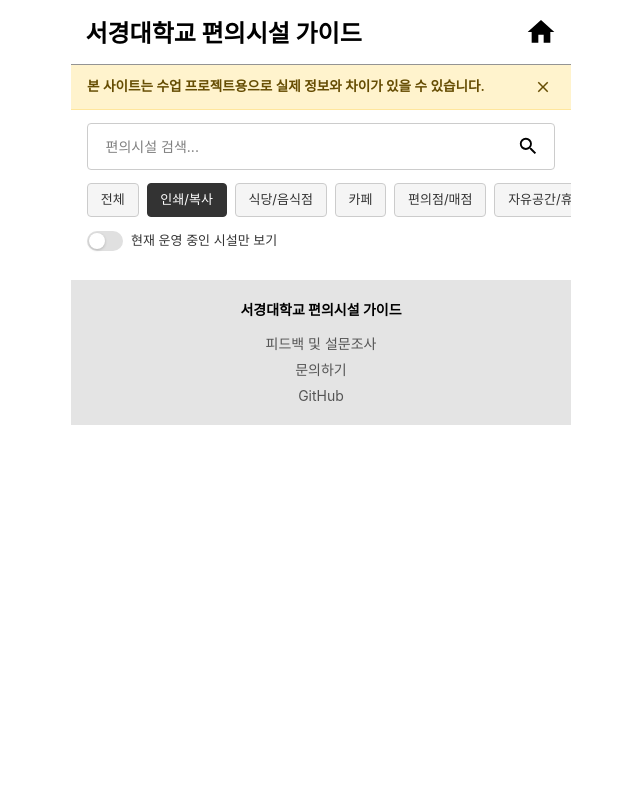
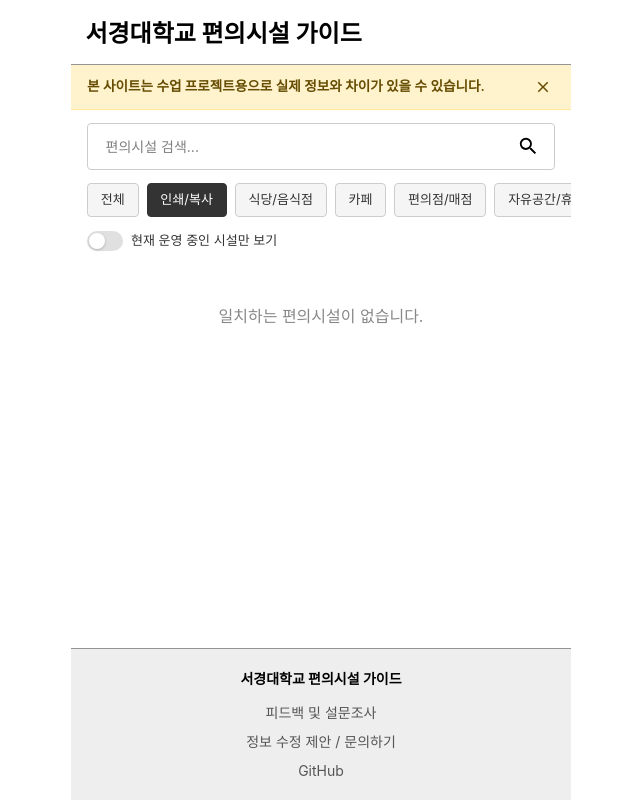
Before and after one commit to 0a-r4/seokyeong-campus-amenities, a React (Vite) app: page / in a window 1280 px wide. Both pictures are taken after a click on the button "인쇄/복사". Shown: the whole page, without its empty margins (319-959 px from the left). Built offline with nearby package versions, Linux system fonts and the light colour scheme.

Commit message:
이것저것

```diff
--- a/src/App.tsx
+++ b/src/App.tsx
@@ -1,39 +1,15 @@
-import { useState } from 'react';
-import Header from './components/layout/Header.tsx';
-import NoticeBanner from './components/homePage/NoticeBanner.tsx';
-import SearchBar from './components/homePage/SearchBar.tsx';
-import CategoryFilter from './components/homePage/CategoryFilter.tsx';
-import OpenOnlyFilter from './components/homePage/OpenOnlyFilter.tsx';
-import AmenityList from './components/homePage/AmenityList.tsx';
-import Footer from './components/layout/Footer.tsx';
+import { Routes, Route } from 'react-router-dom';
+import Layout from './app/Layout.tsx';
+import HomePage from './app/HomePage.tsx';
+import AmenityDetailPage from './app/AmenityDetailPage.tsx';
 
 export default function App() {
-  const [selectedCategory, setSelectedCategory] = useState<string>('all');
-  const [searchQuery, setSearchQuery] = useState<string>('');
-
   return (
-    <div
-      style={{
-        maxWidth: '500px',
-        margin: '0 auto',
-      }}
-    >
-      <Header />
-      <NoticeBanner />
-      <SearchBar
-        searchQuery={searchQuery}
-        onSearch={setSearchQuery}
-      />
-      <CategoryFilter
-        selectedCategory={selectedCategory}
-        onSelectCategory={setSelectedCategory}
-      />
-      <OpenOnlyFilter />
-      <AmenityList
-        selectedCategory={selectedCategory}
-        searchQuery={searchQuery}
-      />
-      <Footer />
-    </div>
+    <Routes>
+      <Route element={<Layout />}>
+        <Route path="/" element={<HomePage />} />
+        <Route path="/:amenitiesId" element={<AmenityDetailPage />} />
+      </Route>
+    </Routes>
   );
 }
--- /dev/null
+++ b/src/app/AmenityDetailPage.tsx
@@ -0,0 +1,79 @@
+import { Link, useParams } from 'react-router-dom';
+import { MdArrowBack } from 'react-icons/md';
+import ReactMarkdown from 'react-markdown';
+import remarkGfm from 'remark-gfm';
+import rehypeRaw from 'rehype-raw';
+import 'github-markdown-css/github-markdown-light.css';
+import '../markdown-custom.css';
+
+const markdownModules = import.meta.glob<string>('../data/content/*.md', {
+  query: '?raw',
+  import: 'default',
+  eager: true,
+});
+
+export default function AmenityDetailPage() {
+  const { amenitiesId } = useParams<{ amenitiesId: string }>();
+
+  const targetEntry = Object.entries(markdownModules).find(([path]) => {
+    const filename = path.split('/').pop()?.replace(/\.md$/, '');
+    return filename?.toLowerCase() === amenitiesId?.toLowerCase();
+  });
+
+  const markdownContent = targetEntry ? targetEntry[1] : null;
+
+  return (
+    <div>
+      <div style={{ padding: '0.7rem 0.9rem 0' }}>
+        <Link
+          to="/"
+          style={{
+            display: 'inline-flex',
+            alignItems: 'center',
+            gap: '0.5rem',
+            padding: '0.6rem 1rem',
+            border: '1px solid #ccc',
+            borderRadius: '4px',
+            backgroundColor: '#fff',
+            textDecoration: 'none',
+            color: '#222',
+            fontSize: '16px',
+            fontWeight: 'bold',
+            cursor: 'pointer',
+          }}
+        >
+          <MdArrowBack size="1.3rem" />
+          <span>홈으로 돌아가기</span>
+        </Link>
+      </div>
+
+      {!markdownContent ? (
+        <div
+          style={{
+            padding: '2rem 1rem',
+            textAlign: 'center',
+            color: '#666',
+            fontSize: '14px',
+          }}
+        >
+          <p>편의시설 정보를 찾을 수 없습니다.</p>
+        </div>
+      ) : (
+        <div
+          className="markdown-body"
+          style={{
+            padding: '0.9rem',
+            backgroundColor: 'transparent',
+          }}
+        >
+          <ReactMarkdown
+            remarkPlugins={[remarkGfm]}
+            rehypePlugins={[rehypeRaw]}
+          >
+            {markdownContent}
+          </ReactMarkdown>
+        </div>
+      )}
+    </div>
+  );
+}
--- /dev/null
+++ b/src/app/HomePage.tsx
@@ -0,0 +1,30 @@
+import { useState } from 'react';
+import NoticeBanner from '../components/homePage/NoticeBanner.tsx';
+import SearchBar from '../components/homePage/SearchBar.tsx';
+import CategoryFilter from '../components/homePage/CategoryFilter.tsx';
+import OpenOnlyFilter from '../components/homePage/OpenOnlyFilter.tsx';
+import AmenityList from '../components/homePage/AmenityList.tsx';
+
+export default function HomePage() {
+  const [selectedCategory, setSelectedCategory] = useState<string>('all');
+  const [searchQuery, setSearchQuery] = useState<string>('');
+
+  return (
+    <>
+      <NoticeBanner />
+      <SearchBar
+        searchQuery={searchQuery}
+        onSearch={setSearchQuery}
+      />
+      <CategoryFilter
+        selectedCategory={selectedCategory}
+        onSelectCategory={setSelectedCategory}
+      />
+      <OpenOnlyFilter />
+      <AmenityList
+        selectedCategory={selectedCategory}
+        searchQuery={searchQuery}
+      />
+    </>
+  );
+}
--- /dev/null
+++ b/src/app/Layout.tsx
@@ -0,0 +1,23 @@
+import { Outlet } from 'react-router-dom';
+import Header from '../components/layout/Header.tsx';
+import Footer from '../components/layout/Footer.tsx';
+
+export default function Layout() {
+  return (
+    <div
+      style={{
+        maxWidth: '500px',
+        margin: '0 auto',
+        minHeight: '100vh',
+        display: 'flex',
+        flexDirection: 'column',
+      }}
+    >
+      <Header />
+      <main style={{ flex: 1 }}>
+        <Outlet />
+      </main>
+      <Footer />
+    </div>
+  );
+}
--- a/src/components/homePage/AmenityList.tsx
+++ b/src/components/homePage/AmenityList.tsx
@@ -1,4 +1,5 @@
 import { useState } from 'react';
+import { Link } from 'react-router-dom';
 import { MdExpandMore, MdExpandLess } from 'react-icons/md';
 import buildingsData from '../../data/buildings.json';
 import amenitiesData from '../../data/amenities.json';
@@ -82,7 +83,20 @@ export default function AmenityList({
         padding: '0rem 1rem 1rem 1rem',
       }}
     >
-      {displayedBuildings.map((building) => {
+      {displayedBuildings.length === 0 ? (
+        <p
+          style={{
+            textAlign: 'center',
+            fontSize: '16px',
+            color: '#888',
+            padding: '2.5rem 0',
+            margin: 0,
+          }}
+        >
+          일치하는 편의시설이 없습니다.
+        </p>
+      ) : (
+        displayedBuildings.map((building) => {
           const isOpen = !!openBuildings[building.id];
           const buildingAmenities = getBuildingAmenities(building.id);
 
@@ -153,10 +167,6 @@ export default function AmenityList({
                         <li
                           key={amenity.id}
                           style={{
-                          display: 'flex',
-                          justifyContent: 'space-between',
-                          alignItems: 'center',
-                          padding: '0.5rem 0',
                             borderBottom:
                               buildingAmenities.length === 1
                                 ? 'none'
@@ -164,10 +174,22 @@ export default function AmenityList({
                             fontSize: '13px',
                           }}
                         >
+                          <Link
+                            to={`/${amenity.id}`}
+                            style={{
+                              display: 'flex',
+                              justifyContent: 'space-between',
+                              alignItems: 'center',
+                              padding: '0.5rem 0',
+                              textDecoration: 'none',
+                              color: 'inherit',
+                            }}
+                          >
                             <span style={{ color: '#333' }}>{amenity.name}</span>
                             <span style={{ color: '#888', fontSize: '12px' }}>
                               {amenity.floor}
                             </span>
+                          </Link>
                         </li>
                       ))}
                     </ul>
@@ -187,7 +209,8 @@ export default function AmenityList({
               )}
             </div>
           );
-      })}
+        })
+      )}
     </div>
   );
 }
--- a/src/components/layout/Footer.tsx
+++ b/src/components/layout/Footer.tsx
@@ -8,9 +8,10 @@ export default function Footer() {
     <footer
       style={{
         padding: '1.2rem',
-        backgroundColor: '#e4e4e4',
+        backgroundColor: '#eeeeee',
         fontSize: '14px',
         marginTop: 'auto',
+        borderTop: '1px solid #949494',
       }}
     >
       <div
@@ -32,7 +33,7 @@ export default function Footer() {
             display: 'flex',
             flexDirection: 'column',
             alignItems: 'center',
-            gap: '0.3rem',
+            gap: '0.5rem',
           }}
         >
           <a
@@ -44,7 +45,7 @@ export default function Footer() {
             피드백 및 설문조사
           </a>
           <a href="mailto:psw120407@skuniv.ac.kr" style={linkStyle}>
-            문의하기
+            정보 수정 제안 / 문의하기
           </a>
           <a
             href="https://github.com/0a-r4/seokyeong-campus-amenities"
--- a/src/components/layout/Header.tsx
+++ b/src/components/layout/Header.tsx
@@ -1,6 +1,3 @@
-import { Link } from 'react-router-dom';
-import { MdHome } from 'react-icons/md';
-
 export default function Header() {
   return (
     <header
@@ -22,28 +19,6 @@ export default function Header() {
       >
         서경대학교 편의시설 가이드
       </p>
-      <nav>
-        <ul
-          style={{
-            display: 'flex',
-            alignItems: 'center',
-            gap: '1rem',
-            listStyle: 'none',
-            margin: 0,
-            padding: 0,
-          }}
-        >
-          <li style={{ display: 'flex', alignItems: 'center' }}>
-            <Link
-              to="/"
-              style={{ display: 'flex', alignItems: 'center' }}
-              aria-label="홈으로 이동"
-            >
-              <MdHome size="2rem" />
-            </Link>
-          </li>
-        </ul>
-      </nav>
     </header>
   );
 }
--- a/src/data/content/seokyeong-sporex.md
+++ b/src/data/content/seokyeong-sporex.md
@@ -1,6 +1,4 @@
 # 서경스포렉스
-
-#### 🟢<font color="#03fc6f">운영중</font>
 
 #### 서경대학교 구내 피트니스 센터(헬스, P.T, GX, 스쿼시, 스피닝, 필라테스, 골프)
 
```
Lines whose indentation alone changed are shown as unchanged.
